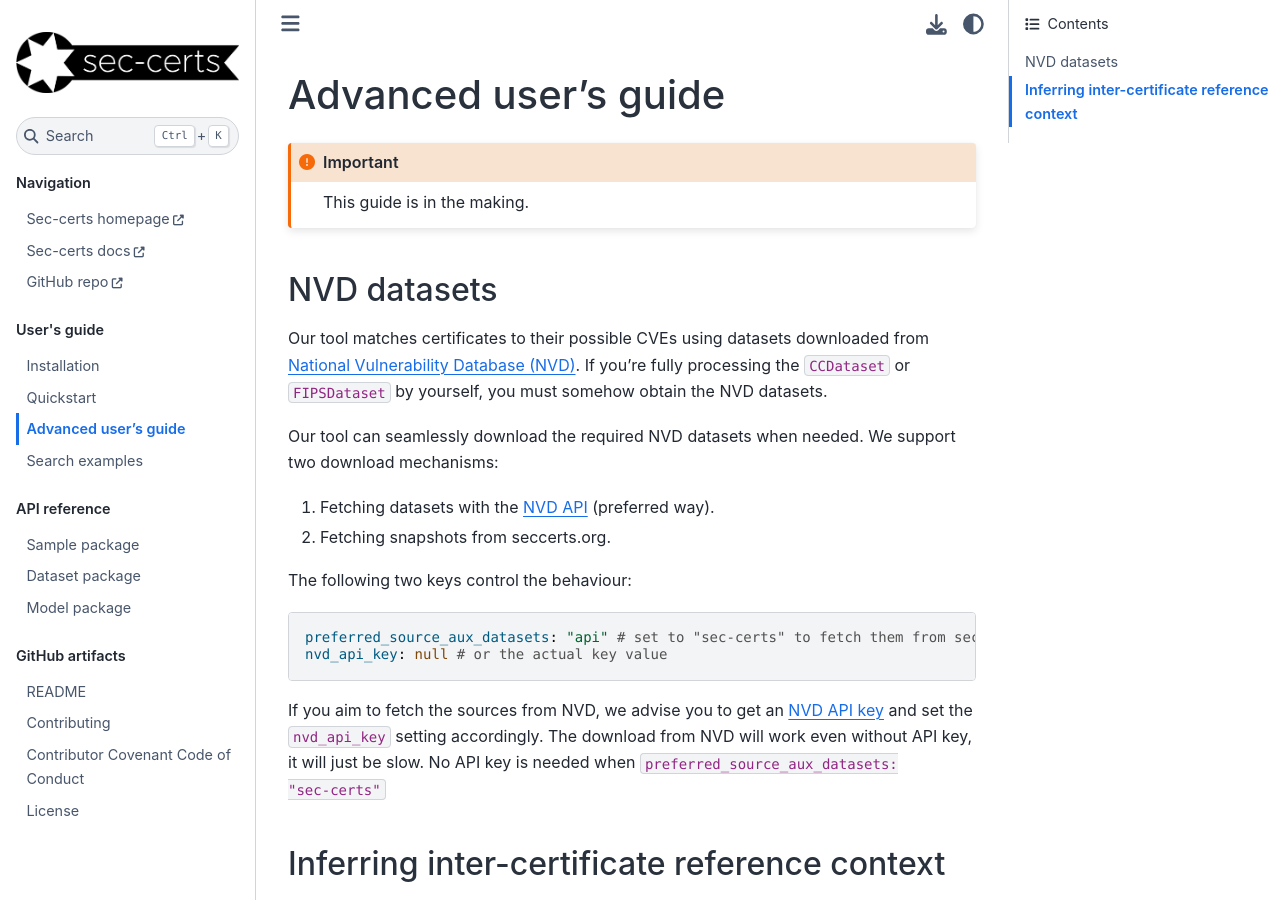
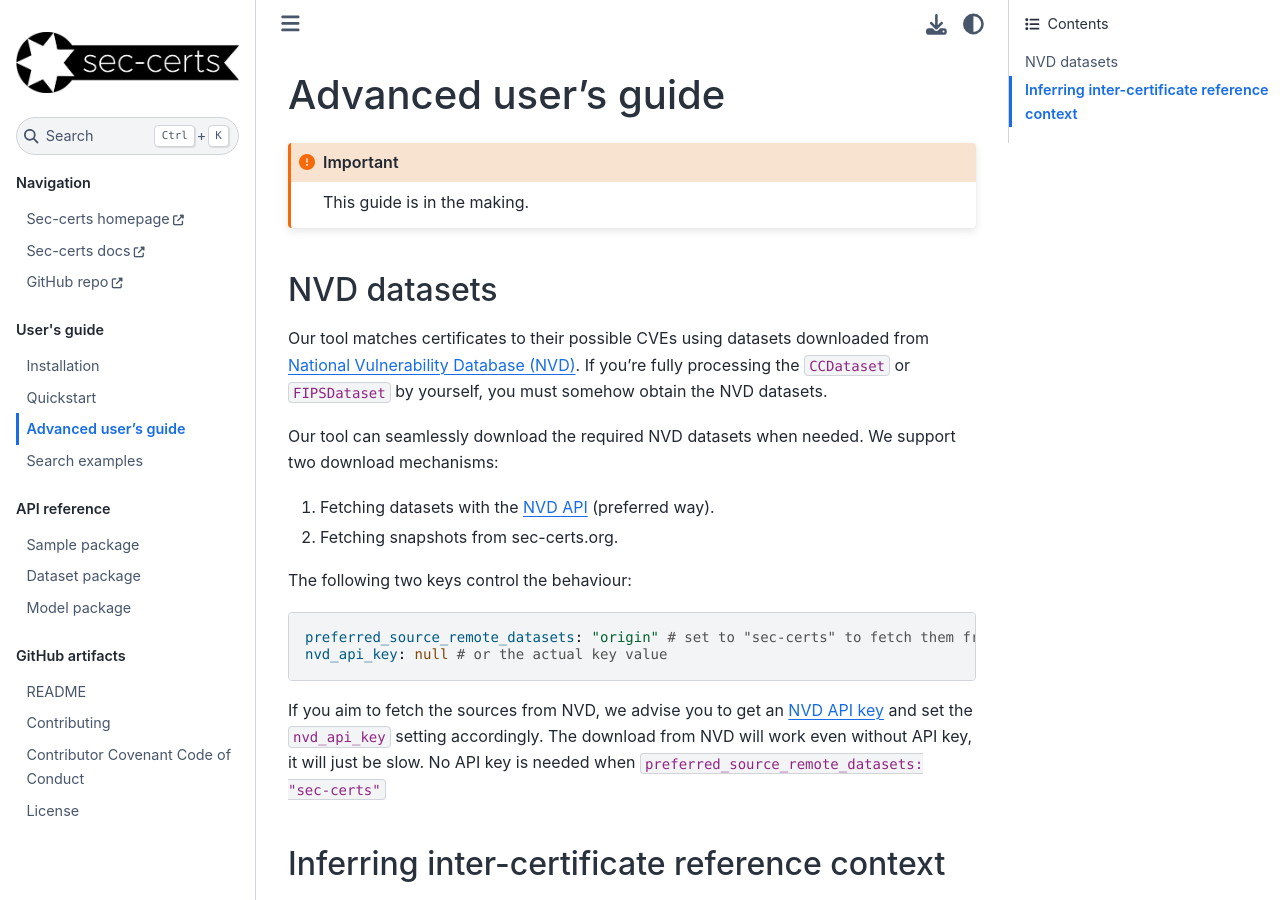
Before and after one commit to crocs-muni/sec-certs, a Sphinx documentation site: the page built from docs/user_guide.md, in a window 1280 px wide and 900 px high. Built offline with Sphinx 7.4.7 and the Sphinx Book theme 1.1.4, drawn with Linux system fonts in a browser that asks for light colours; pages that are not in the unit, such as notebooks, are missing from menus.

````diff
--- a/docs/user_guide.md
+++ b/docs/user_guide.md
@@ -11,16 +11,16 @@
 Our tool can seamlessly download the required NVD datasets when needed. We support two download mechanisms:
 
 1. Fetching datasets with the [NVD API](https://nvd.nist.gov/developers/start-here) (preferred way).
-1. Fetching snapshots from seccerts.org.
+1. Fetching snapshots from sec-certs.org.
 
 The following two keys control the behaviour:
 
 ```yaml
-preferred_source_aux_datasets: "api" # set to "sec-certs" to fetch them from sec-certs.org
+preferred_source_remote_datasets: "origin" # set to "sec-certs" to fetch them from sec-certs.org
 nvd_api_key: null # or the actual key value
 ```
 
-If you aim to fetch the sources from NVD, we advise you to get an [NVD API key](https://nvd.nist.gov/developers/request-an-api-key) and set the `nvd_api_key` setting accordingly. The download from NVD will work even without API key, it will just be slow. No API key is needed when `preferred_source_aux_datasets: "sec-certs"`
+If you aim to fetch the sources from NVD, we advise you to get an [NVD API key](https://nvd.nist.gov/developers/request-an-api-key) and set the `nvd_api_key` setting accordingly. The download from NVD will work even without API key, it will just be slow. No API key is needed when `preferred_source_remote_datasets: "sec-certs"`
 
 
 ## Inferring inter-certificate reference context
````
Also changed, not shown: docs/installation.md (+1 -1 lines), docs/quickstart.md (+2 -2 lines), 4 other files.
